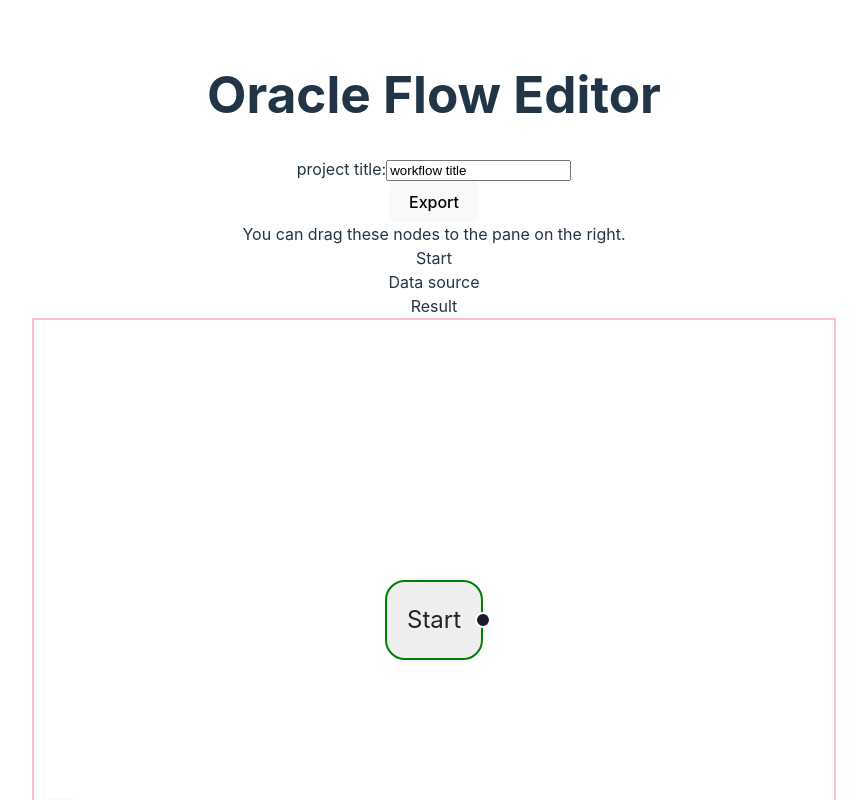
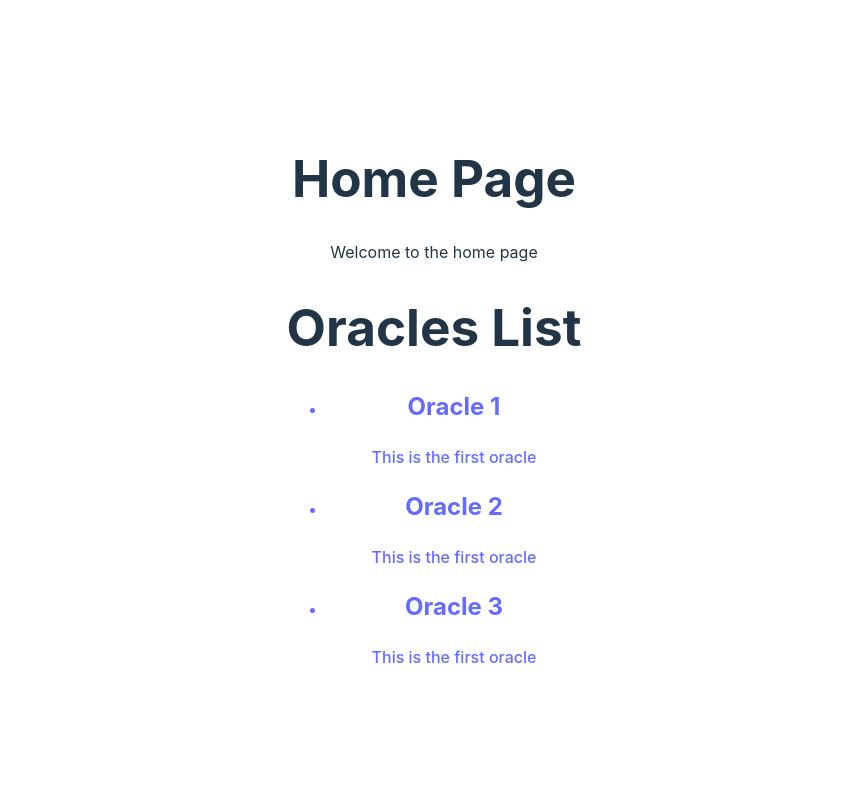
Before and after one commit to buidly/ethsofia, a React (Vite) app in the folder frontend/: page / in a window 1280 px wide. Shown: the top 800 px of the page, without its empty margins (206-1073 px from the left). Built offline with nearby package versions, Linux system fonts and the light colour scheme.

Commit message:
add routes

```diff
--- a/frontend/package.json
+++ b/frontend/package.json
@@ -13,7 +13,8 @@
     "@xyflow/react": "^12.3.2",
     "axios": "^1.7.7",
     "react": "^18.3.1",
-    "react-dom": "^18.3.1"
+    "react-dom": "^18.3.1",
+    "react-router-dom": "^6.27.0"
   },
   "devDependencies": {
     "@eslint/js": "^9.11.1",
--- a/frontend/src/App.tsx
+++ b/frontend/src/App.tsx
@@ -2,13 +2,26 @@ import "react";
 
 import './App.css'
 import '@xyflow/react/dist/style.css';
-import { OracleEditorPage } from "./pages";
+import { HomePage, OracleEditorPage } from "./pages";
+import React from "react";
+import { createBrowserRouter, RouterProvider } from "react-router-dom";
+
+const router = createBrowserRouter([
+  {
+    path: "/",
+    element: <HomePage />,
+  },
+  {
+    path: "/oracles/:id",
+    element: <OracleEditorPage />,
+  },
+]);
 
 function App() {
   return (
-    <>
-      <OracleEditorPage />
-    </>
+    <React.StrictMode>
+      <RouterProvider router={router} />
+    </React.StrictMode>
   )
 }
 
--- /dev/null
+++ b/frontend/src/pages/Home/HomePage.tsx
@@ -0,0 +1,11 @@
+import { OraclesList } from "./components";
+
+export const HomePage = () => {
+  return (
+    <div>
+      <h1>Home Page</h1>
+      <p>Welcome to the home page</p>
+      <OraclesList />
+    </div>
+  );
+}
--- /dev/null
+++ b/frontend/src/pages/Home/components/OraclesList.tsx
@@ -0,0 +1,47 @@
+import { Link } from "react-router-dom";
+
+const OraclesListItem = ({ oracle }: any) => {
+  return (
+    <Link to={`/oracles/${oracle.id}`}>
+      <li>
+        <h2>{oracle.name}</h2>
+        <p>{oracle.description}</p>
+      </li>
+    </Link>
+  );
+}
+
+export const OraclesList = () => {
+  const oracles = [{
+    id: "1",
+    name: "Oracle 1",
+    description: "This is the first oracle",
+    walrusId: "1",
+    data: {},
+  },
+  {
+    id: "2",
+    name: "Oracle 2",
+    description: "This is the first oracle",
+    walrusId: "2",
+    data: {},
+  },
+  {
+    id: "3",
+    name: "Oracle 3",
+    description: "This is the first oracle",
+    walrusId: "3",
+    data: {},
+  }]
+
+  return (
+    <div>
+      <h1>Oracles List</h1>
+      <ul>
+        {oracles.map(oracle => (
+          <OraclesListItem oracle={oracle} key={oracle.id} />
+        ))}
+      </ul>
+    </div>
+  );
+};
--- /dev/null
+++ b/frontend/src/pages/Home/components/index.ts
@@ -0,0 +1 @@
+export * from './OraclesList';
--- a/frontend/src/pages/OracleEditor/OracleEditorPage.tsx
+++ b/frontend/src/pages/OracleEditor/OracleEditorPage.tsx
@@ -4,6 +4,7 @@ import * as utils from "../../utils";
 import { DataSourceNode, ResultNode, StartNode } from "../../components";
 import { DnDProvider, Sidebar, useDnD } from "./components";
 import axios from "axios";
+import { useParams } from "react-router-dom";
 
 
 const nodeTypes = {
@@ -157,10 +158,12 @@ export const OracleFlowEditor = () => (
 );
 
 export const OracleEditorPage = () => {
+  const { id } = useParams<{ id: string }>();
+
   return (
     <>
       <header>
-        <h1>Oracle Flow Editor</h1>
+        <h1>Oracle Flow Editor {id}</h1>
       </header>
       <main>
         <OracleFlowEditor />
--- a/frontend/src/pages/index.ts
+++ b/frontend/src/pages/index.ts
@@ -1 +1,2 @@
+export * from './Home/HomePage';
 export * from './OracleEditor/OracleEditorPage';
```
Also changed, not shown: 1 other file (tests, documents, lock files or other folders).
